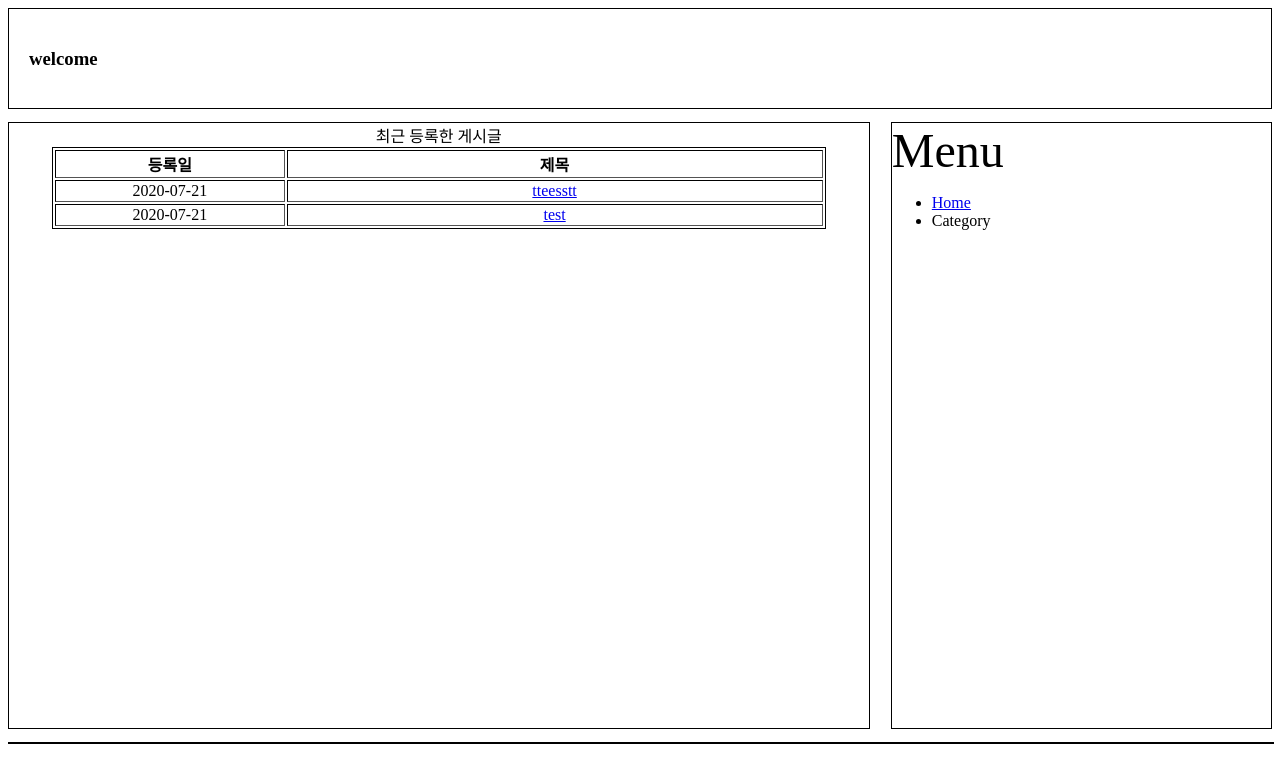
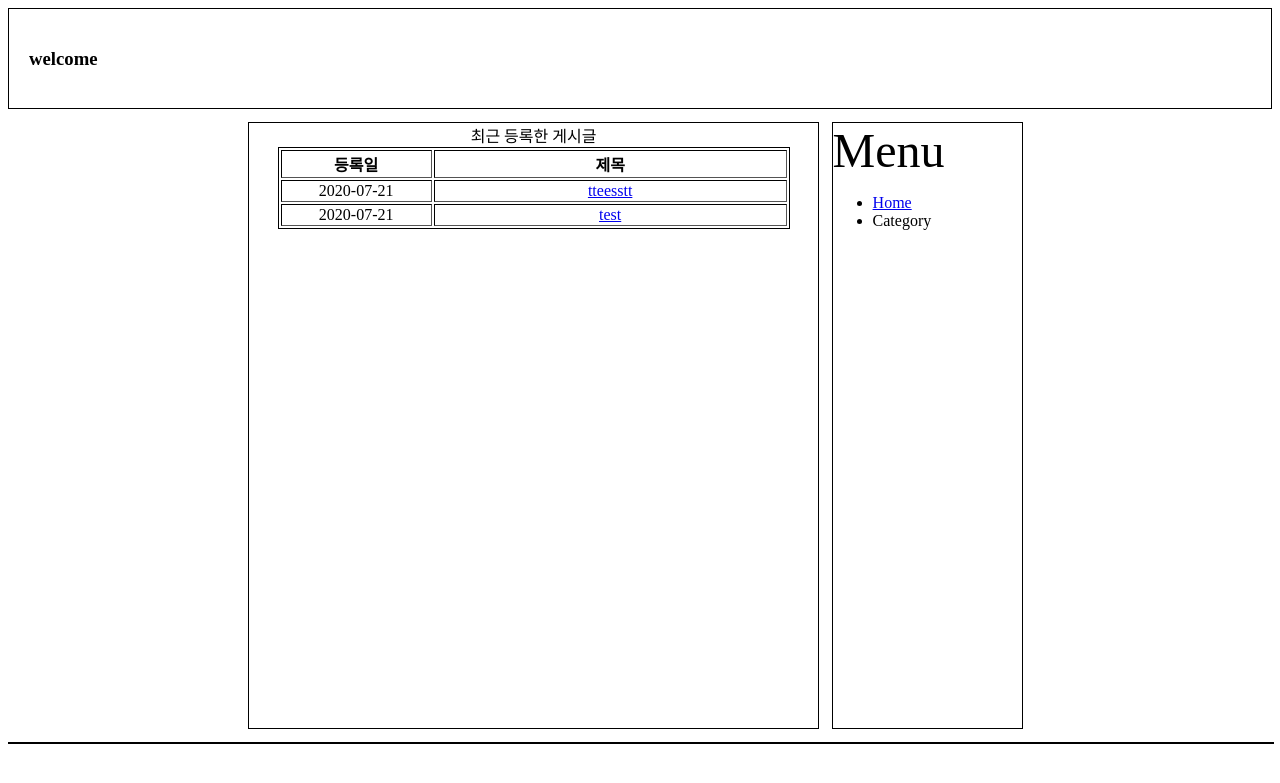
Before and after one commit to nyg1230/pofol, a Jekyll site: the page built from index.md, in a window 1280 px wide. Shown: the top 783 px of the page. Built offline with Jekyll 4.4.1, drawn with Linux system fonts in a browser that asks for light colours.

Commit message:
20200722

```diff
--- a/_config.yml
+++ b/_config.yml
@@ -21,7 +21,7 @@
 title: Welcome
 email: nyg1230@gmail.com
 description: nope
-baseurl: "/pofol"
+baseurl: ""
 url: "" # the base hostname & protocol for your site, e.g. http://example.com
 twitter_username: nope
 github_username:  nyg1230
--- a/_layouts/categoryPostList.html
+++ b/_layouts/categoryPostList.html
@@ -8,14 +8,16 @@
     <body>
         {% include header.html %}
 
+        <div id = 'content'>
             <div id = "leftDiv">
+                <h3>{{ page.type }}</h3>
                 {% include postList.html %}
             </div>
 
             <div id = "rightDiv">
                 {% include navigation.html %}
             </div>
-
+        </div>
 
         {% include footer.html %}
     </body>
--- a/_layouts/post.html
+++ b/_layouts/post.html
@@ -7,7 +7,7 @@
     <link rel="stylesheet" href="{{ site.baseurl }}/assets/css/post.css">
     <body>
         {% include header.html %}
-
+        <div id = 'content'>
             <div id = "leftDiv">
                 <table id = 'postDetail' border = '1'>
                     <thead>
@@ -35,7 +35,7 @@
             <div id = "rightDiv">
                 {% include navigation.html %}
             </div>
-
+        </div>
 
         {% include footer.html %}
     </body>
--- a/_layouts/welcome.html
+++ b/_layouts/welcome.html
@@ -8,6 +8,7 @@
     <body>
         {% include header.html %}
 
+        <div id = 'content'>
             <div id = "leftDiv">
                 {% include recentPostingList.html %}
             </div>
@@ -15,7 +16,7 @@
             <div id = "rightDiv">
                 {% include navigation.html %}
             </div>
-
+        </div>
 
         {% include footer.html %}
     </body>
--- a/_sass/main.scss
+++ b/_sass/main.scss
@@ -2,20 +2,27 @@ html, body {
     height: 98%;
 }
 
+#content {
+    width: 100%;
+    height: 70%;
+    position: relative;
+}
+
+#content > div {
+    float: inline-start;
+}
+
 #leftDiv {
-    width   : 68%;
-    height  : 70%;
-    margin  : 0% 0% 1% 0%;
-    float   : left;
-    border  : 1px solid #000
+    width   : 45%;
+    height  : 100%;
+    margin  : 0% 1% 1% 19%;
+    border  : 1px solid #000;
 }
 
 #rightDiv {
-    width   : 30%;
-    padding : auto;
-    height  : 70%;
+    width   : 15%;
+    height  : 100%;
     margin  : 0% 0% 1% 0%;
-    float   : right;
     border  : 1px solid #000;
 }
 
```
Also changed, not shown: _includes/postList.html (+7 -2 lines), page/category/all.md (added, +5 -0 lines), page/category/db.md (added, +5 -0 lines), page/category/javascript.md (added, +5 -0 lines), page/category/others.md (added, +5 -0 lines). Lines whose indentation alone changed are shown as unchanged.
